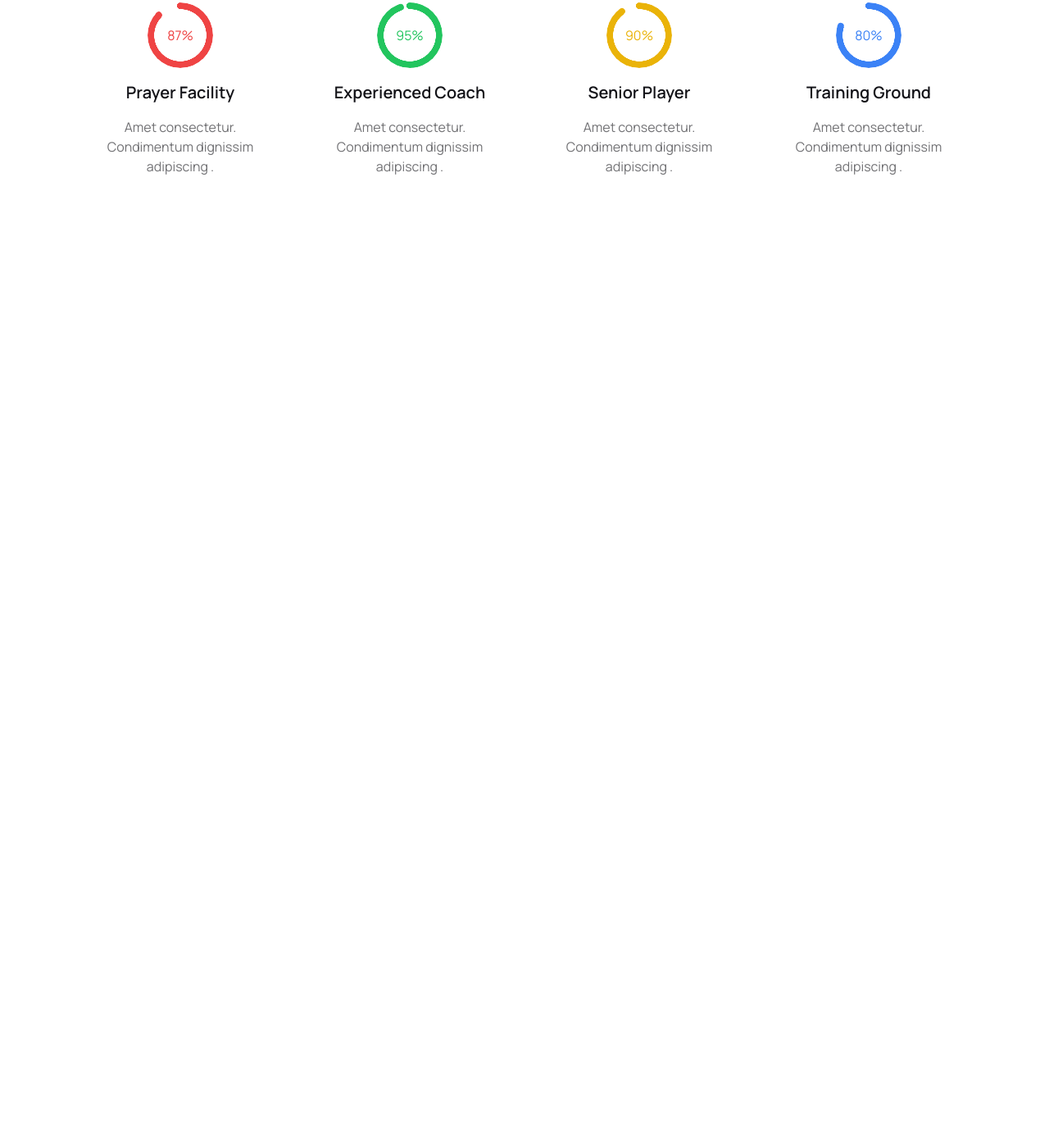
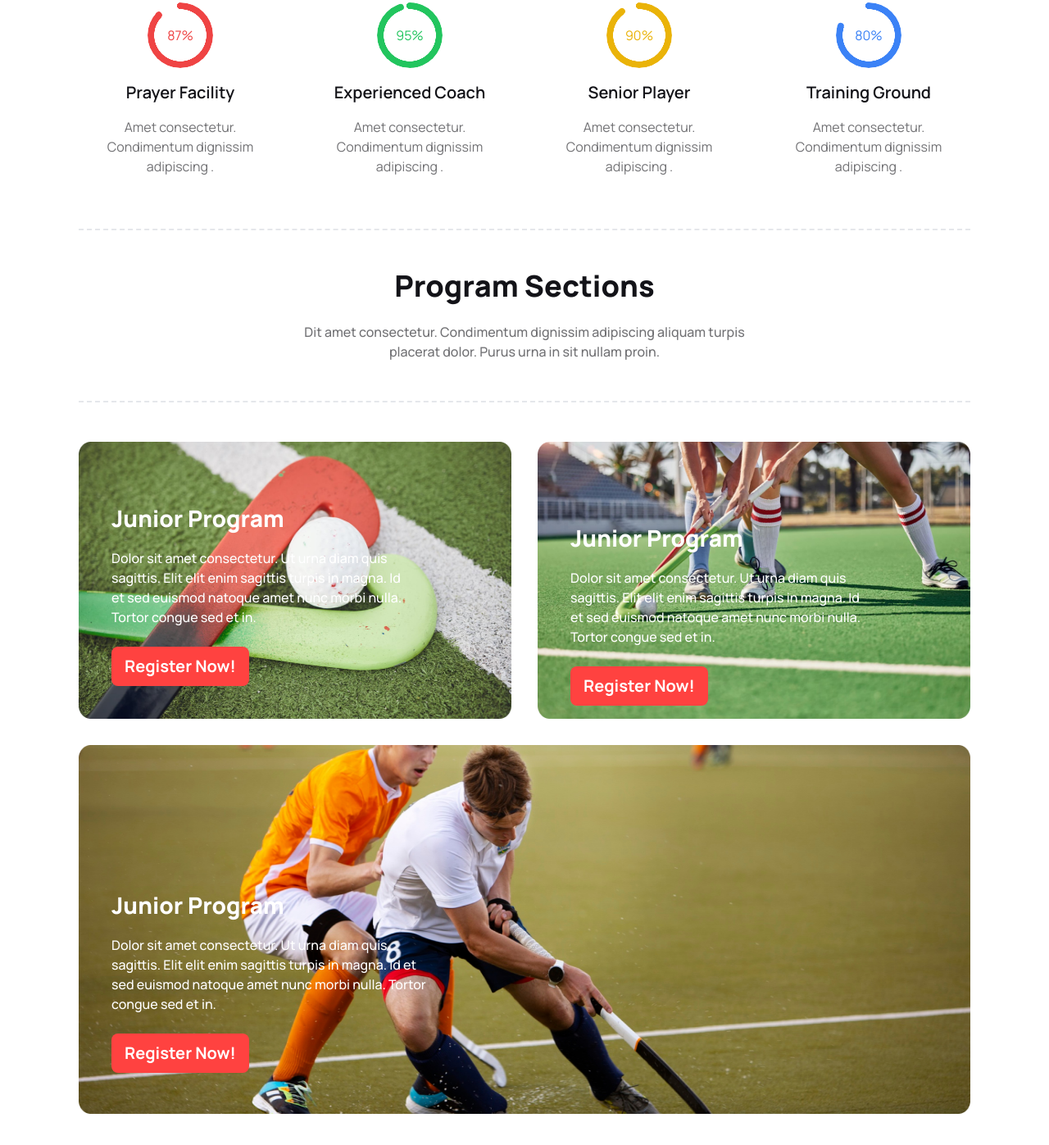
Before and after one commit to Hussain-Shamim/Assignment-3-With-DaisyUI, a plain HTML site: page index.html in a window 1280 px wide. Shown: the part 1179-2576 px from the top of the page at 82% size. Before the commit the page ends 1458 px from the top, so only its background shows below. Drawn offline with nearby package versions, Linux system fonts and the light colour scheme.

Commit message:
program section added

```diff
--- a/index.html
+++ b/index.html
@@ -145,6 +145,47 @@
                 </div>
             </div>
         </section>
+        <!-- Program section start here -->
+        <section class="container mx-auto px-4 lg:px-24 mb-16">
+                <div class="text-center border-y-2 border-dashed py-6 lg:py-12">
+                    <h3 class="text-[#131318] lg:text-4xl font-extrabold pb-6">Program Sections</h3>
+                    <p class="text-para-color lg:text-base font-medium w-1/2 mx-auto text-center leading-6">Dit amet consectetur. Condimentum dignissim adipiscing aliquam turpis placerat dolor. Purus urna in sit nullam proin. </p>
+                </div>
+                <div class="grid grid-cols-1 lg:grid-cols-2 gap-8 lg:py-12">
+                    <div class="relative">
+                        <img class="lg:w-full lg:h-[338px]" src="Images/2.png" alt="">
+                        <div class="absolute bottom-10 left-10">
+                            <h4 class="text-white lg:text-[28px] font-extrabold lg:pb-4">Junior Program</h4>
+                            <p class="text-white text-base font-medium lg:w-3/4 lg:pb-6">Dolor sit amet consectetur. Ut urna diam quis sagittis. Elit elit
+                            enim sagittis turpis in magna. Id et sed euismod natoque amet nunc morbi nulla. Tortor congue sed et in.
+                            </p>
+                            <button class="btn bg-but-color border-none text-white text-xl font-bold normal-case">Register Now!</button>
+                        </div>
+                    </div>
+                    <div class="relative">
+                        <img class="lg:w-full lg:h-[338px]" src="Images/3.png" alt="">
+                        <div class="absolute top-24 left-10">
+                            <h4 class="text-white lg:text-[28px] font-extrabold lg:pb-4">Junior Program</h4>
+                            <p class="text-white text-base font-medium lg:w-3/4 lg:pb-6">Dolor sit amet consectetur. Ut urna diam quis sagittis. Elit elit
+                            enim sagittis turpis in magna. Id et sed euismod natoque amet nunc morbi nulla. Tortor congue sed et in.
+                            </p>
+                            <button class="btn bg-but-color border-none text-white text-xl font-bold normal-case">Register Now!</button>
+                        </div>
+                    </div>
+                    <div class="relative lg:col-span-2">
+                        <img class="lg:w-full lg:h-[450px]" src="Images/4.png" alt="">
+                        <div class="absolute bottom-[50px] left-10">
+                            <h4 class="text-white lg:text-[28px] font-extrabold lg:pb-4">Junior Program</h4>
+                        <p class="text-white text-base font-medium lg:w-[37%] lg:pb-6">Dolor sit amet consectetur. Ut urna diam quis sagittis. Elit elit
+                            enim sagittis turpis in magna. Id et sed euismod natoque amet nunc morbi nulla. Tortor congue sed et in.
+                            </p>
+                            <button class="btn bg-but-color border-none text-white text-xl font-bold normal-case">Register Now!</button>
+                        </div>
+                    </div>
+
+
+                 </div>
+        </section>
     </main>
 
 </body>
```
